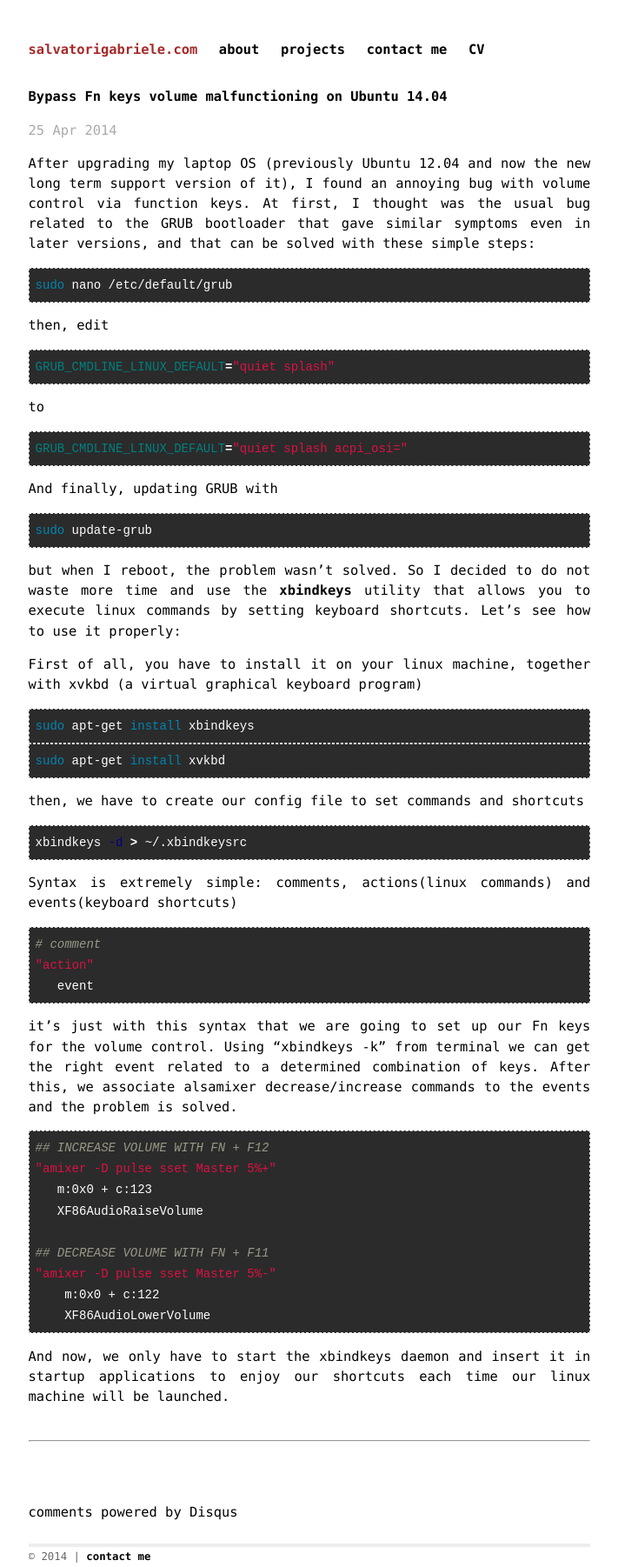
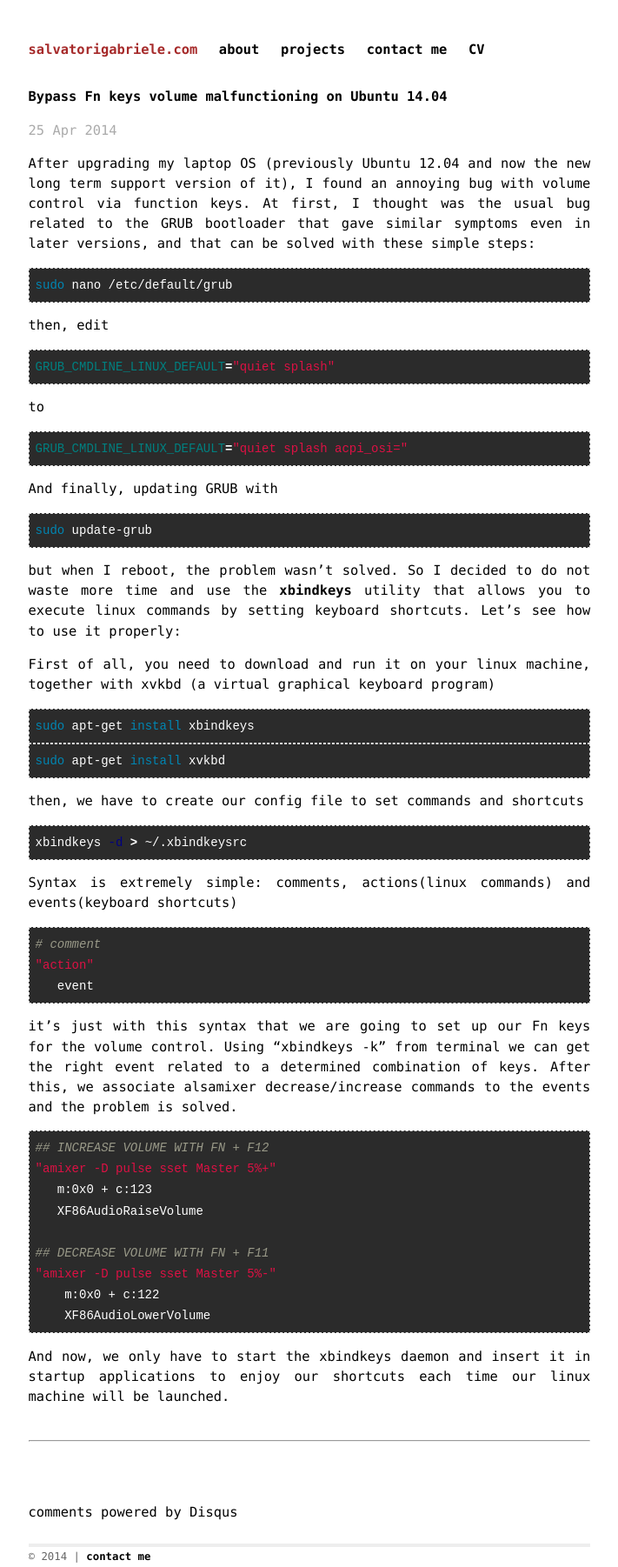
Before and after one commit to gsalvatori/salvatorigabriele.com, a Jekyll site: the page built from _posts/2014-04-25-Bypass-Fn-keys-volume-malfunctioning-on-Ubuntu-Trusty-Tahr.markdown, in a window 1280 px wide. Shown: the whole page at 87% size, without its empty margins (284-995 px from the left). Built offline with Jekyll 4.4.1, drawn with Linux system fonts in a browser that asks for light colours; Markdown is read by kramdown in place of the engine named in the settings; comment, search, counter and statistics services are not loaded.

Commit message:
Update 2014-04-25-Bypass-Fn-keys-volume-malfunctioning-on-Ubuntu-Trusty-Tahr.markdown

```diff
--- a/_posts/2014-04-25-Bypass-Fn-keys-volume-malfunctioning-on-Ubuntu-Trusty-Tahr.markdown
+++ b/_posts/2014-04-25-Bypass-Fn-keys-volume-malfunctioning-on-Ubuntu-Trusty-Tahr.markdown
@@ -31,7 +31,7 @@ sudo update-grub
 
 but when I reboot, the problem wasn't solved. So I decided to do not waste more time and use the <a href="http://www.nongnu.org/xbindkeys/xbindkeys.html"><b>xbindkeys</b></a> utility that allows you to execute linux commands by setting keyboard shortcuts. Let's see how to use it properly:
 
-First of all, you have to install it on your linux machine, together with xvkbd (a virtual graphical keyboard program)
+First of all, you need to download and run it on your linux machine, together with xvkbd (a virtual graphical keyboard program)
 
 {% highlight bash %}
 sudo apt-get install xbindkeys
```
